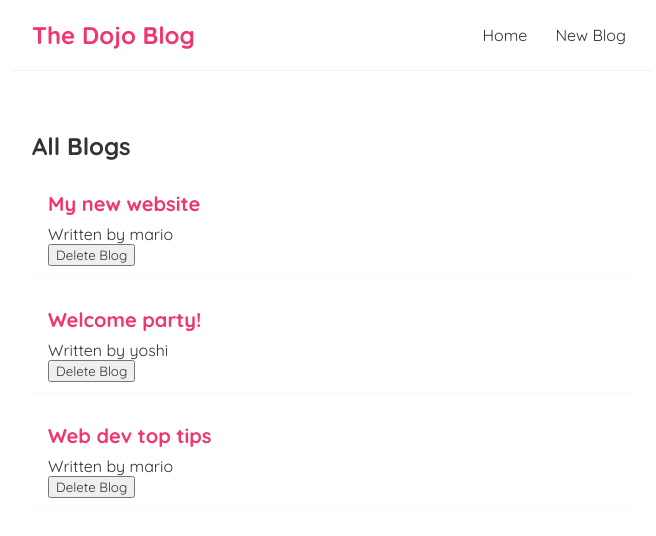
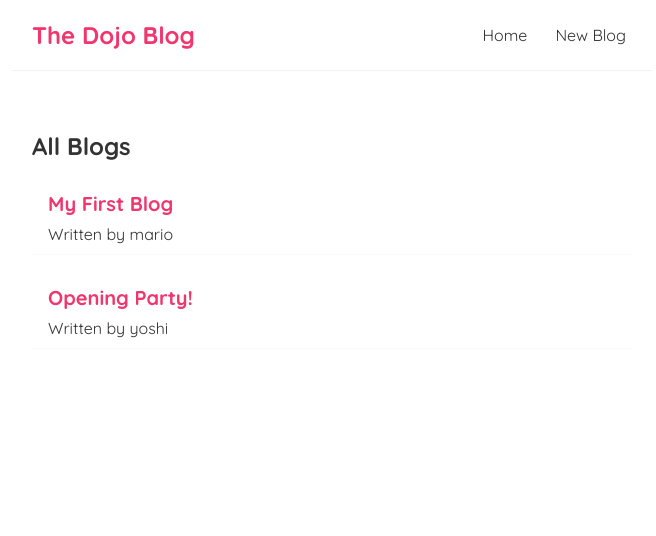
Before and after one commit to omotolamacaulay/micro-blog-react, a React (Create React App) app in the folder simple-blog/: page / in a window 1280 px wide. Shown: the top 536 px of the page, without its empty margins (308-964 px from the left). Built offline with nearby package versions, Linux system fonts and the light colour scheme; data requests are answered from the project's data file.

Commit message:
Implement routing

```diff
--- a/simple-blog/package.json
+++ b/simple-blog/package.json
@@ -8,6 +8,7 @@
     "@testing-library/user-event": "^12.1.10",
     "react": "^17.0.2",
     "react-dom": "^17.0.2",
+    "react-router-dom": "^5.2.0",
     "react-scripts": "4.0.3",
     "web-vitals": "^1.0.1"
   },
--- a/simple-blog/src/App.js
+++ b/simple-blog/src/App.js
@@ -1,13 +1,25 @@
 import Navbar  from './Navbar';
 import Home from './Home';
+import { BrowserRouter as Router, Route, Switch } from 'react-router-dom';
+import Create from './Create';
+
 function App() {
   return (
-    <div className="App">
-      <Navbar />
-      <div className="content">
-        <Home />
+    <Router>
+      <div className="App">
+        <Navbar />
+        <div className="content">
+          <Switch>
+            <Route exact path="/">
+              <Home />
+            </Route>
+            <Route path="/create">
+              <Create />
+            </Route>
+          </Switch>
+        </div>
       </div>
-    </div>
+    </Router>
   );
 }
 
--- a/simple-blog/src/BlogList.js
+++ b/simple-blog/src/BlogList.js
@@ -1,4 +1,4 @@
-const BlogList = ({ blogs, title, handleDelete }) => {
+const BlogList = ({ blogs, title }) => {
   // const blogs =props.blogs
   return (
     <div className="blog-list">
@@ -7,7 +7,6 @@ const BlogList = ({ blogs, title, handleDelete }) => {
         <div className="blog-preview" key={blog.id}>
           <h2>{ blog.title }</h2>
           <p>Written by { blog.author }</p>
-          <button onClick={() => handleDelete(blog.id)}>Delete Blog</button>
         </div>
       ))}
     </div>
--- /dev/null
+++ b/simple-blog/src/Create.js
@@ -0,0 +1,9 @@
+const Create = () => {
+  return (
+    <div className="create">
+      <h2>Create a new blog</h2>
+    </div>
+  );
+}
+
+export default Create;
--- a/simple-blog/src/Home.js
+++ b/simple-blog/src/Home.js
@@ -1,19 +1,15 @@
-import { useState } from 'react';
+// import { useEffect, useState } from 'react';
 import BlogList from './BlogList';
+import useFetch from './useFetch';
 
 const Home = () => {
-  const [blogs, setBlogs] = useState([
-    { title: 'My new website', body: 'lorem ipsum...', author: 'mario', id: 1 },
-    { title: 'Welcome party!', body: 'lorem ipsum...', author: 'yoshi', id: 2 },
-    { title: 'Web dev top tips', body: 'lorem ipsum...', author: 'mario', id: 3 }
-  ]);
- const handleDelete = (id) => {
-   const newBlog = blogs.filter(blog => blog.id !== id);
-   setBlogs(newBlog);
- }
+  const { data: blogs, isPending, error } = useFetch('http://localhost:8000/blogs');
+
   return (
     <div className="home">
-      <BlogList blogs={blogs} title= "All Blogs" handleDelete={handleDelete} />
+      { error && <div>{ error }</div>}
+      { isPending && <div>Loading...</div> }
+      {blogs && <BlogList blogs={blogs} title= "All Blogs" />}
     </div>
   );
 }
--- /dev/null
+++ b/simple-blog/src/useFetch.js
@@ -0,0 +1,31 @@
+import { useState, useEffect } from "react";
+
+const useFetch = (url) => {
+  const [data, setData] = useState(null);
+  const [isPending, setIsPending] = useState(true);
+  const [error, setError] = useState(null)
+
+  useEffect(() => {
+    setTimeout(() => {
+      fetch(url)
+        .then((res) => {
+          if(!res.ok) {
+            throw Error('Could not find data for this resource.');
+          }
+          return res.json();
+        })
+        .then(data => {
+          setData(data);
+          setIsPending(false);
+          setError(null);
+        })
+        .catch(err => {
+          setIsPending(false);
+          setError(err.message);
+        });
+      }, 1000);
+    }, [url]);
+    return { data, isPending, error }
+}
+
+export default useFetch;
```
Also changed, not shown: 1 other file (tests, documents, lock files or other folders).
